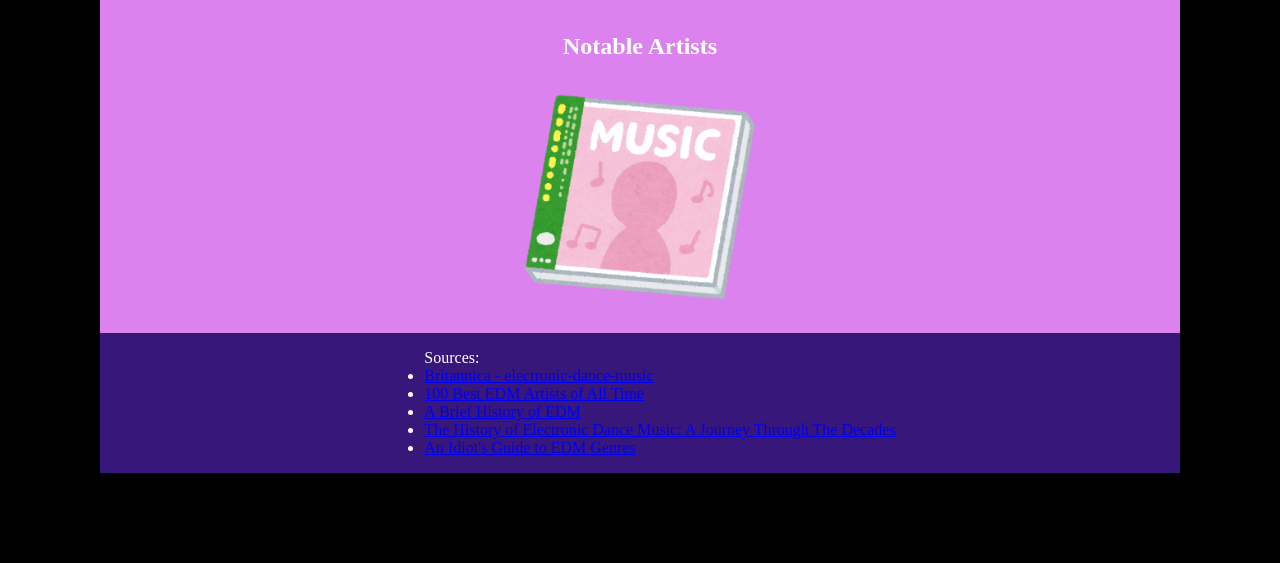
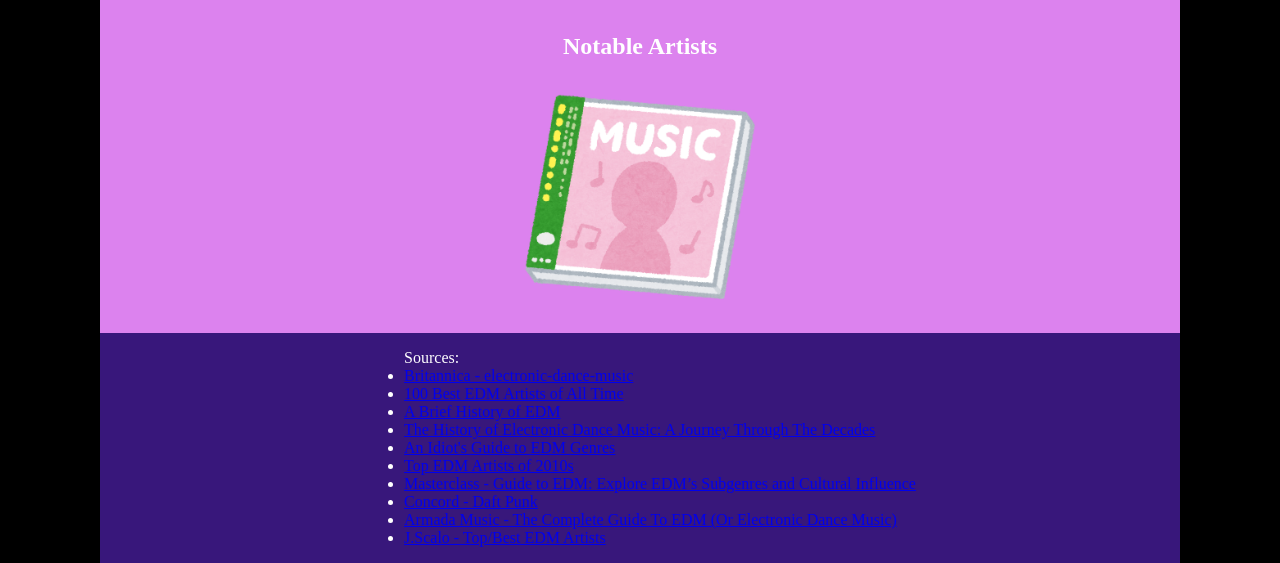
Before and after one commit to CitriPhos/citriphos.github.io, a plain HTML site: page index.html in a window 1280 px wide. Shown: the part 1188-1751 px from the top of the page. Before the commit the page ends 1661 px from the top, so only its background shows below. Drawn offline with Linux system fonts and the light colour scheme.

Commit message:
Updated sources for A2

```diff
--- a/index.html
+++ b/index.html
@@ -383,6 +383,11 @@
     <li><a href="https://www.lafilm.edu/blog/brief-history-edm/">A Brief History of EDM</a></li>
     <li><a href="https://www.thedjrevolution.com/the-history-of-electronic-dance-music/">The History of Electronic Dance Music: A Journey Through The Decades</a></li>
     <li><a href="https://www.complex.com/music/a/androids/an-idiots-guide-to-edm-genres">An Idiot's Guide to EDM Genres</a></li>
+    <li><a href="https://www.edmtunes.com/2019/11/top-edm-artists-of-2010s/">Top EDM Artists of 2010s</a></li>
+    <li><a href="https://www.masterclass.com/articles/what-is-edm">Masterclass - Guide to EDM: Explore EDM’s Subgenres and Cultural Influence</a></li>
+    <li><a href="https://concord.com/publishing-roster/daft-punk">Concord - Daft Punk</a></li>
+    <li><a href="https://www.armadamusic.com/news/edm-electronic-dance-music#edmgenresprogressivehouse">Armada Music - The Complete Guide To EDM (Or Electronic Dance Music)</a></li>
+    <li><a href="https://www.jscalco.com/top-edm-artists/">J.Scalo - Top/Best EDM Artists</a></li>
 </ul>
 </footer>
 </body>
```
